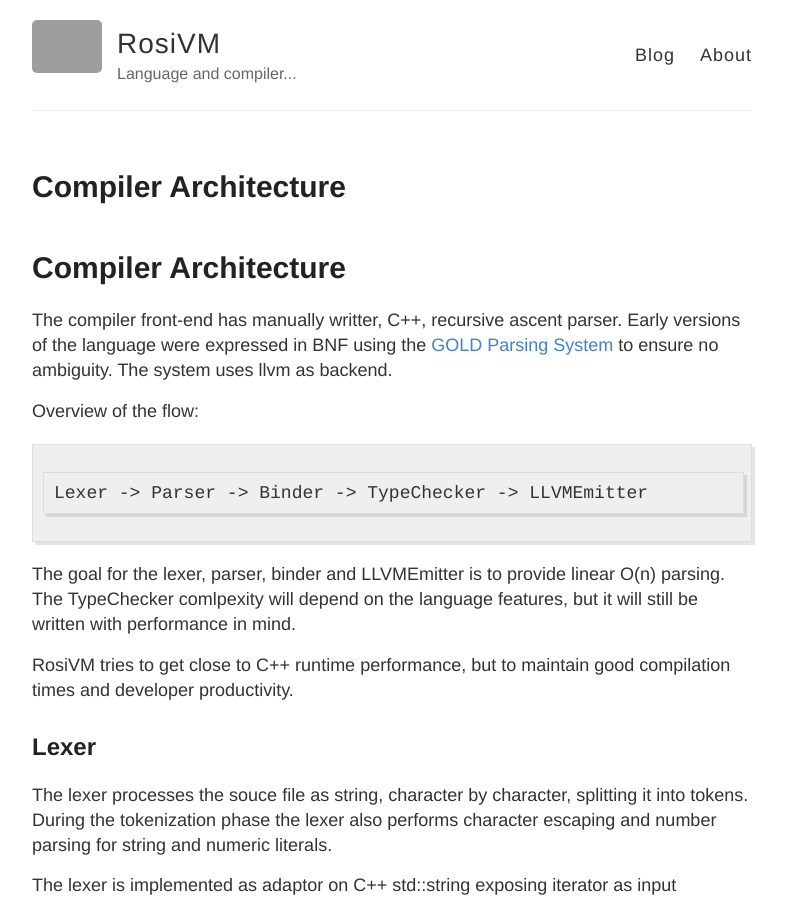
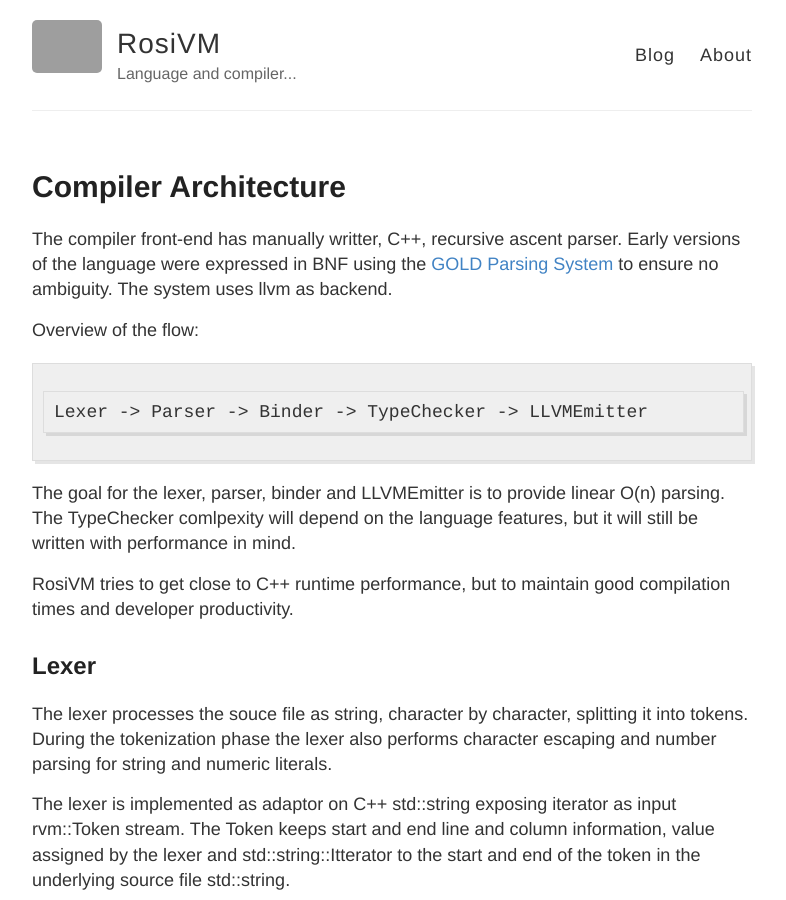
Before and after one commit to RosiVM/RosiVM, a Jekyll site: the page built from docs/_posts/2019-01-21-compiler-architecture.md, in a window 1280 px wide and 900 px high. Shown: the whole window, without its empty margins (248-1034 px from the left). Built offline with Jekyll 4.4.1, drawn with Linux system fonts in a browser that asks for light colours; grey boxes are pictures that could not be loaded.

Commit message:
Fix duplicated title

```diff
--- a/docs/_posts/2019-01-21-compiler-architecture.md
+++ b/docs/_posts/2019-01-21-compiler-architecture.md
@@ -4,7 +4,6 @@
 permalink: /compiler-architecture/
 ---
 
-# Compiler Architecture
 The compiler front-end has manually writter, C++, recursive ascent parser. Early versions of the language were expressed in BNF using the [GOLD Parsing System](http://www.goldparser.org/engine/) to ensure no ambiguity. The system uses llvm as backend.
 
 Overview of the flow:
```
